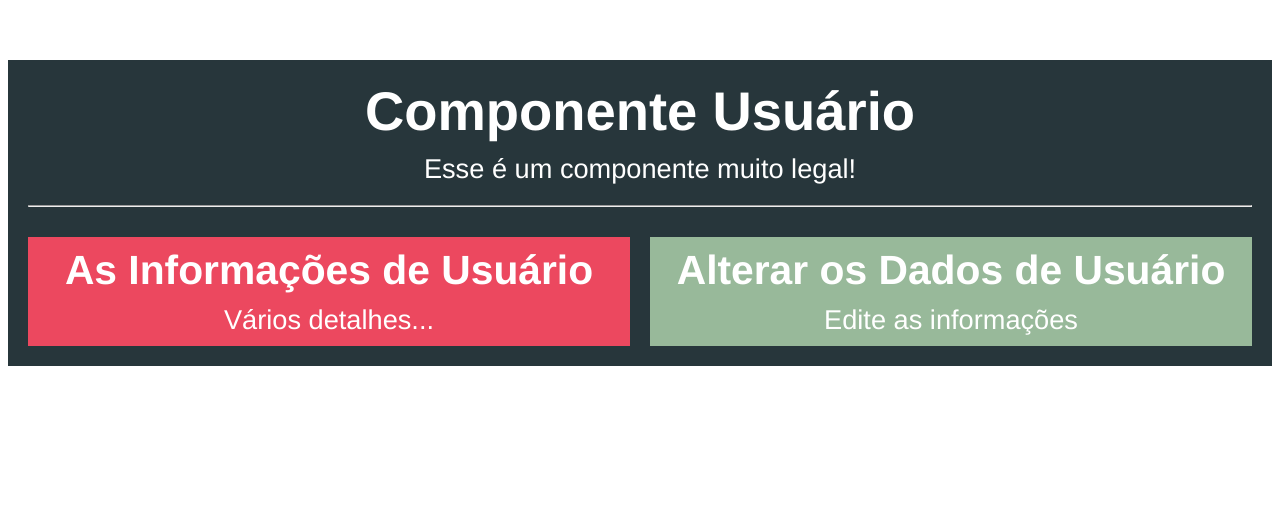
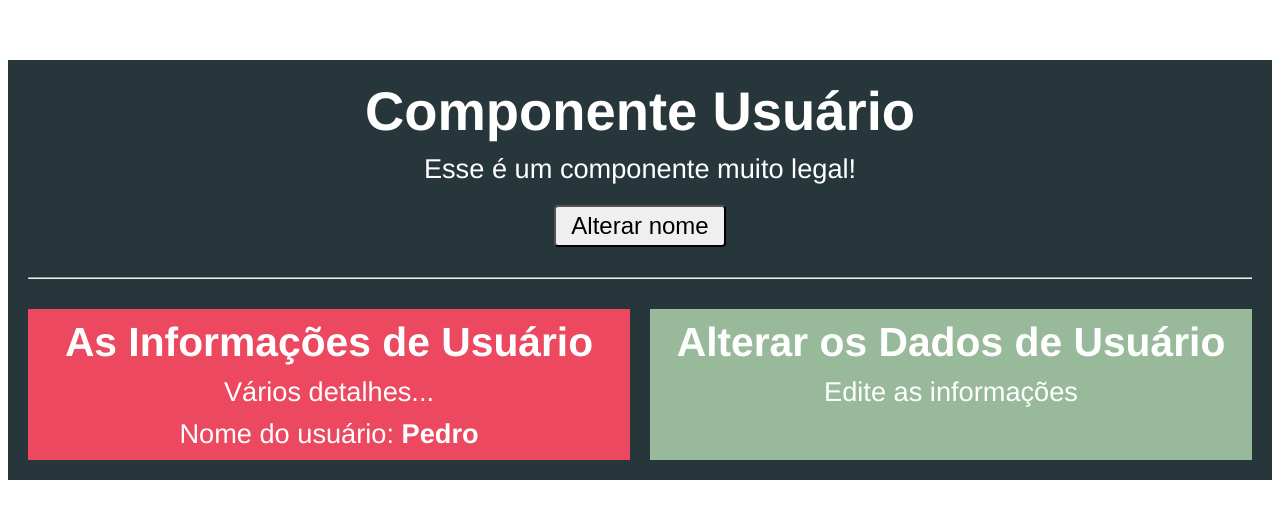
Before and after one commit to CastroFilipe/Curso-Vue-JS-2-O-Guia-Completo, a Vue app in the folder secao-8-comunicacao-componentes/comunicacao/: page / in a window 1280 px wide. Shown: the top 518 px of the page. Built offline with nearby package versions, Linux system fonts and the light colour scheme.

Commit message:
comunicação direta com props

```diff
--- a/secao-8-comunicacao-componentes/comunicacao/src/components/Usuario.vue
+++ b/secao-8-comunicacao-componentes/comunicacao/src/components/Usuario.vue
@@ -2,9 +2,10 @@
     <div class="container">
         <h1>Componente Usuário</h1>
         <p>Esse é um componente muito legal!</p>
+        <button @click="alterarNome">Alterar nome</button>
         <hr>
         <div class="componentes">
-            <app-usuario-info />
+            <app-usuario-info v-bind:nome="nome"/>
             <app-usuario-editar />
         </div>
     </div>
@@ -15,7 +16,17 @@ import AppUsuarioInfo from './UsuarioInfo'
 import AppUsuarioEditar from './UsuarioEditar'
 
 export default {
-    components: { AppUsuarioInfo, AppUsuarioEditar }
+    components: { AppUsuarioInfo, AppUsuarioEditar },
+    data() {
+        return {
+            nome: 'Pedro'
+        }
+    },
+    methods: {
+        alterarNome(){
+            this.nome = this.nome == 'Carla' ? 'Pedro' : 'Carla'
+        }
+    },
 }
 </script>
 
--- a/secao-8-comunicacao-componentes/comunicacao/src/components/UsuarioInfo.vue
+++ b/secao-8-comunicacao-componentes/comunicacao/src/components/UsuarioInfo.vue
@@ -2,12 +2,13 @@
     <div class="componente">
         <h2>As Informações de Usuário</h2>
         <p>Vários detalhes...</p>
+        <p>Nome do usuário: <strong>{{nome}}</strong></p>
     </div>
 </template>
 
 <script>
 export default {
-
+    props: ['nome'] //define a propriedade que será aceita na tag referente a esse componente.
 }
 </script>
 
```
